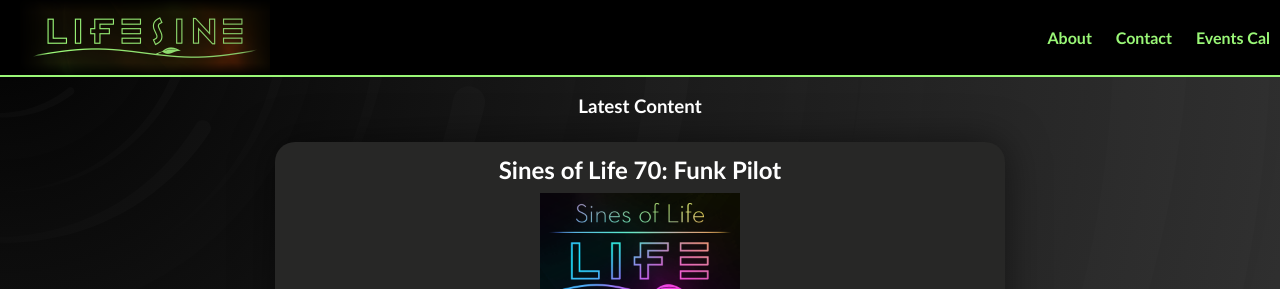
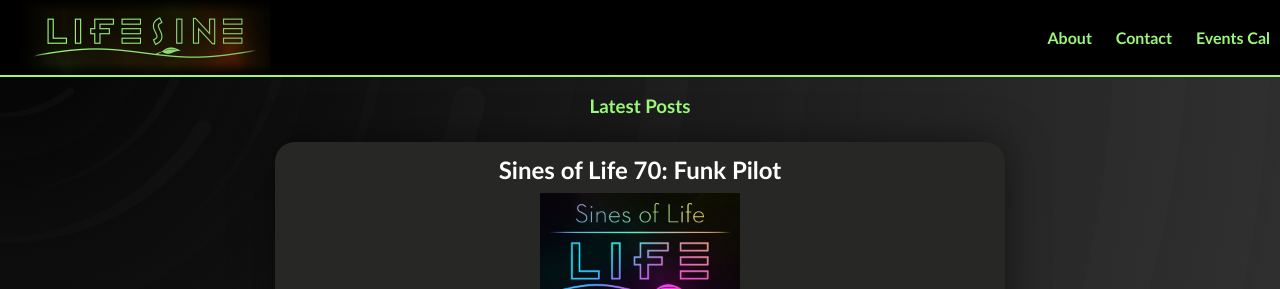
Before and after one commit to Lifesine/lifesine.github.io, a Jekyll site: the page built from index.md, in a window 1280 px wide. Shown: the top 289 px of the page. Built offline with Jekyll 4.4.1, drawn with Linux system fonts in a browser that asks for light colours.

Commit message:
change color on Latest Posts

```diff
--- a/_layouts/home.html
+++ b/_layouts/home.html
@@ -3,7 +3,7 @@ layout: default
 ---
 <!--<h1 style="text-align:center;padding-top:15px">Welcome to Lifesine Music</h1>
 -->
-<h3 style="text-align:center;padding-top:15px">Latest Content</h4>
+<h3 style="text-align:center;color:#9AF777;padding-top:15px">Latest Posts</h4>
 <div class="home">
 
   {{ content }}
```
Also changed, not shown: 2 other files.
